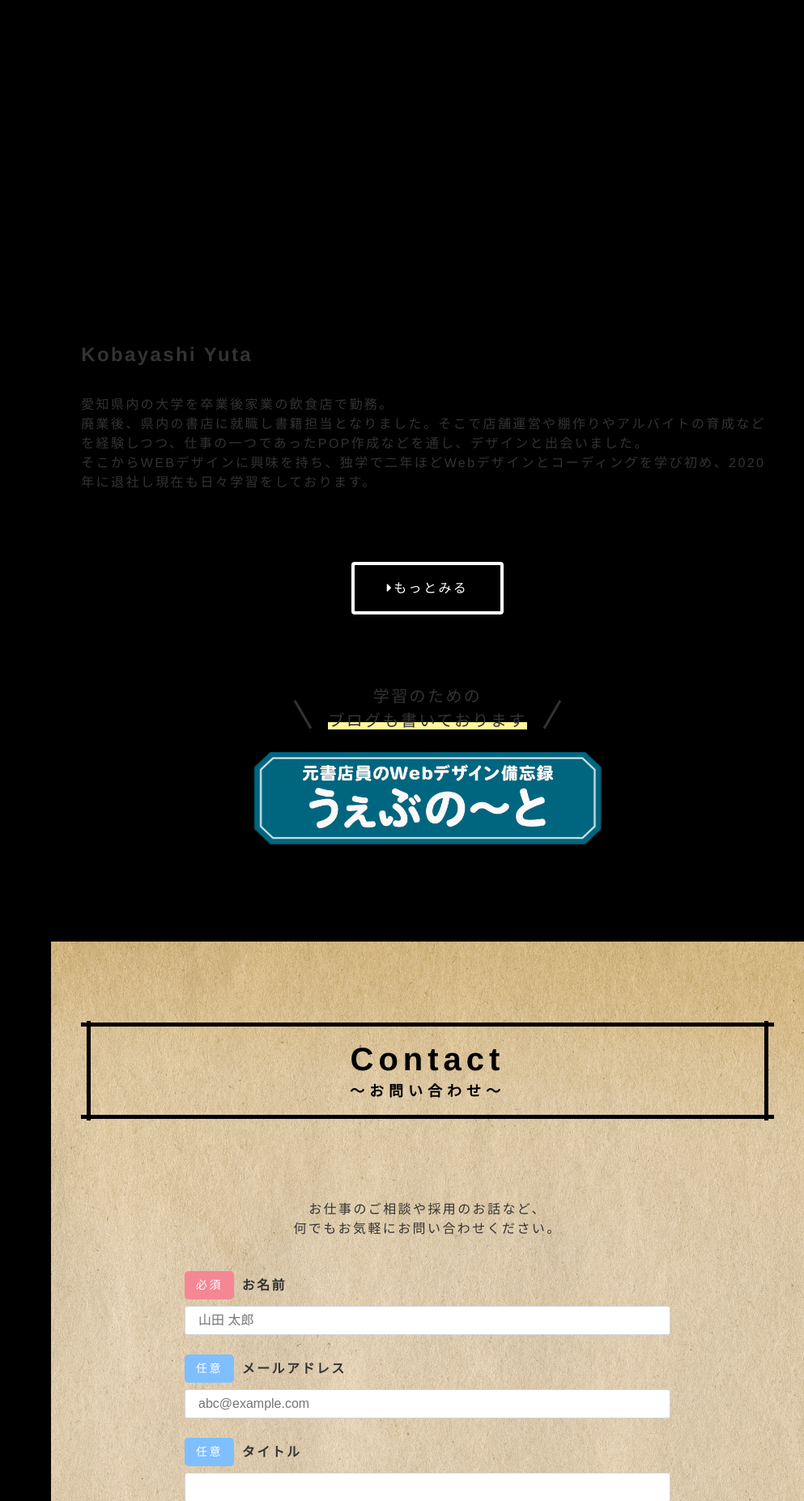
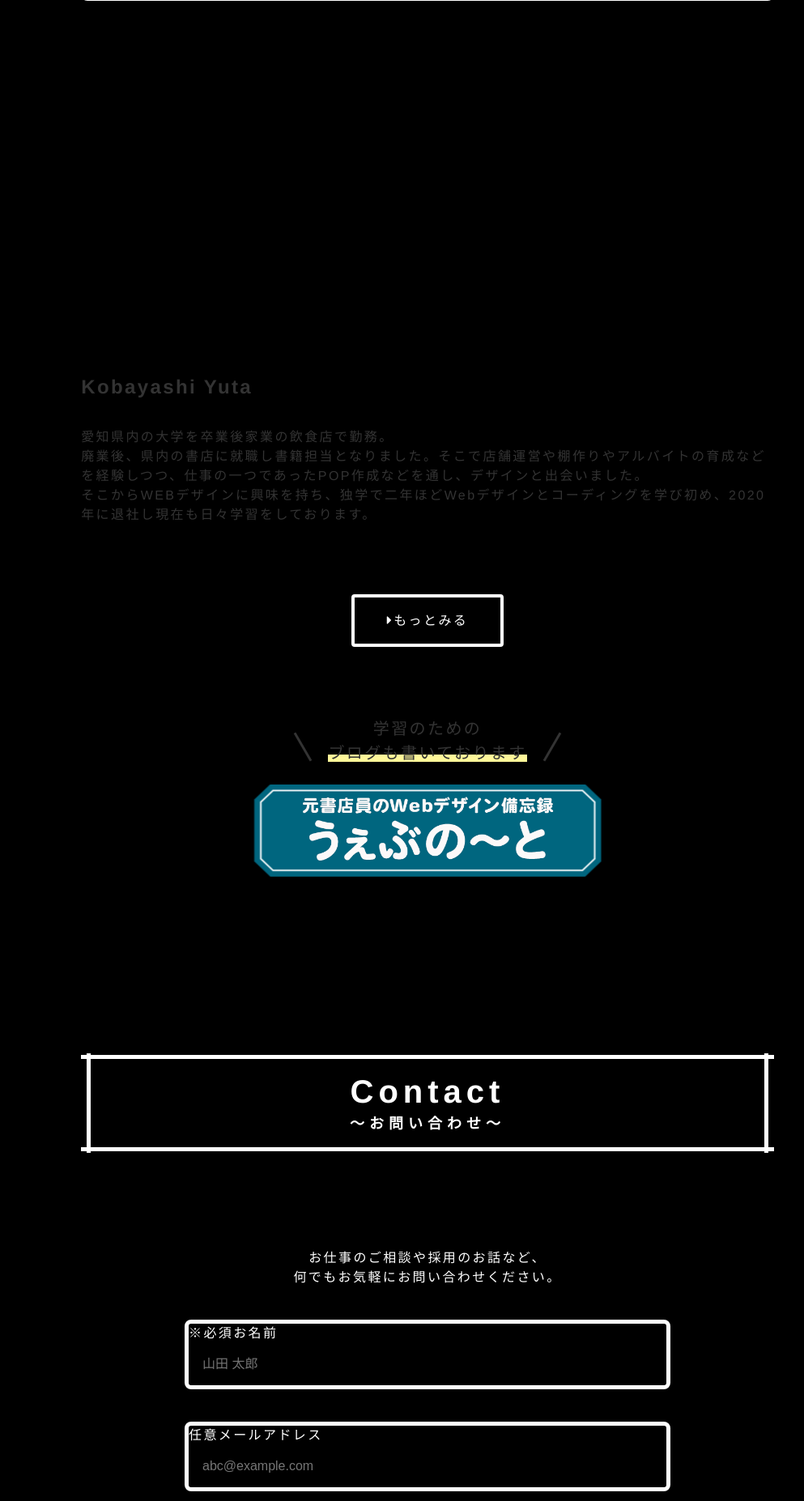
Before and after one commit to kbo580/new-portfolio, a PHP site: page /top.html in a window 1280 px wide. Shown: the part 4239-6093 px from the top of the page at 81% size, without its empty margins (287-1280 px from the left). Run offline with PHP 8.4, Linux system fonts and the light colour scheme; style sheets or scripts are compiled from the project's sources.

Commit message:
Add files via upload

```diff
--- a/css/styles.css
+++ b/css/styles.css
@@ -12,6 +12,12 @@ body, h1, h2, h3, h4, h5, p, ul, li, ol, dl, dt, dd, figure, input, textarea {
   -webkit-text-size-adjust: 100%;
   list-style: none;
   border-radius: 0;
+}
+
+input[type="text"],
+input[type="submit"],
+input[type="button"] {
+  -webkit-appearance: none;
 }
 
 a {
@@ -61,7 +67,6 @@ section {
   position: relative;
 }
 
-/* 偶数番目のセクション */
 .pc-wrapper .contents-wrapper {
   display: -webkit-box;
   display: -ms-flexbox;
@@ -102,6 +107,17 @@ section {
 
 .section-heading:after {
   right: 7px;
+}
+
+/* 偶数番目のセクションの見出し */
+section:nth-of-type(even) .section-heading {
+  color: #fff;
+  border-top: solid 5px #fff;
+  border-bottom: solid 5px #fff;
+}
+
+section:nth-of-type(even) .section-heading::before, section:nth-of-type(even) .section-heading:after {
+  background-color: #fff;
 }
 
 /* セクションの小見出し */
@@ -220,7 +236,7 @@ section {
   }
   /* セクションの見出し */
   .section-heading {
-    margin-bottom: 100px;
+    margin-bottom: 120px;
   }
 }
 
@@ -745,14 +761,7 @@ footer .copy {
 /*---- レイアウトここまで ----*/
 /* セクションの見出し */
 .skill .section-heading {
-  color: #fff;
-  border-top: solid 5px #fff;
-  border-bottom: solid 5px #fff;
   margin-bottom: 80px;
-}
-
-.skill .section-heading::before, .skill .section-heading:after {
-  background-color: #fff;
 }
 
 /* サービスの画像 */
@@ -981,91 +990,83 @@ footer .copy {
 /* -------------------------------------------- */
 /* コンタクトページ */
 /* -------------------------------------------- */
+/*---- レイアウトここから ----*/
+.form-wrapper {
+  width: 100%;
+  margin: 0 auto;
+}
+
+.form-parts {
+  margin-bottom: 30px;
+}
+
+/*---- レイアウトここまで ----*/
 .contact {
-  background: url(../images/contact-bg.jpg) center/cover no-repeat;
-}
-
-.contact .contact-greet {
+  background: #000;
+  color: #fff;
+}
+
+/* 冒頭の挨拶文 */
+.contact-greet {
   margin-bottom: 24px;
   text-align: center;
 }
 
-.contact .form-wrapper {
-  width: 100%;
-  margin: 0 auto;
-}
-
-/* ラベル */
-.form-wrapper .form-parts .label-wrapper {
-  display: -webkit-box;
-  display: -ms-flexbox;
-  display: flex;
-  -webkit-box-align: center;
-      -ms-flex-align: center;
-          align-items: center;
-  margin-bottom: 8px;
-  /* マーク */
-  /* 必須マーク */
-  /* 任意マーク */
-}
-
-.form-wrapper .form-parts .label-wrapper .label {
-  color: #fff;
-  margin-right: 10px;
-  padding: 0.5em 1em;
-  border-radius: 5px;
-  font-size: 12px;
-}
-
-.form-wrapper .form-parts .label-wrapper .must {
-  background: #f58694;
-}
-
-.form-wrapper .form-parts .label-wrapper .free {
-  background: #7fbfff;
-}
-
-.form-wrapper .form-parts .label-wrapper label {
-  font-weight: bold;
-}
-
 /* フォーム部品 */
-.form-wrapper .form-parts {
-  margin-bottom: 1.5em;
-}
-
-.form-wrapper .form-parts input[type="text"],
-.form-wrapper .form-parts input[type="email"],
-.form-wrapper .form-parts textarea {
-  width: 100%;
-  padding: 0.5em 1em;
-  border: 1px solid #d0d5d8;
+.form-parts {
+  position: relative;
+  border: 5px solid #fff;
+  border-radius: 8px;
+}
+
+.form-parts .title-label {
+  font-size: 0.875rem;
+}
+
+.form-parts input[type="text"],
+.form-parts input[type="email"],
+.form-parts textarea {
+  width: 100%;
+  display: block;
+  padding: 1em;
+  border: 1px solid transparent;
+  background-color: inherit;
+  color: inherit;
   border-radius: 3px;
   font-size: 14px;
 }
 
-.form-wrapper .form-parts textarea {
+.form-parts textarea {
   height: 200px;
 }
 
-.form-wrapper .form-parts input[type="submit"] {
-  height: 100%;
-  border-radius: 6px;
-  border: 2px solid #333;
-  background-color: #fff;
+.acceptance {
+  margin-bottom: 60px;
+}
+
+.must::before {
+  content: "※";
+}
+
+.rpg-btn_submit {
+  width: 200px;
+  margin: 0 auto;
+  max-width: 100%;
+  background-color: #000;
+  display: block;
+  color: #fff;
+  padding: 20px;
+  line-height: 1;
+  text-align: center;
   -webkit-transition: all .4s;
   transition: all .4s;
-  color: #333;
-}
-
-.form-wrapper .form-parts input[type="submit"]:hover {
-  background-color: #808080;
-  color: #fff;
-  border: 2px solid #808080;
-}
-
-.form-wrapper .form-parts.acceptance {
-  margin-bottom: 60px;
+  font-size: 1rem;
+  border-radius: 4px;
+  border: 4px solid #fff;
+}
+
+.rpg-btn_submit:hover {
+  opacity: .6;
 }
 
 /* contact form7用 */
@@ -1087,24 +1088,25 @@ span.wpcf7-not-valid-tip::before {
 }
 
 @media (min-width: 575px) {
-  .contact .form-wrapper {
+  /*---- レイアウトここから ----*/
+  .form-wrapper {
     max-width: 600px;
     margin: 0 auto;
   }
+  .form-parts {
+    margin-bottom: 40px;
+  }
+  /*---- レイアウトここまで ----*/
 }
 
 @media (min-width: 1025px) {
   .contact .contact-greet {
     margin-bottom: 40px;
   }
-  /* ラベル */
-  .form-wrapper .form-parts .label-wrapper {
-    /* マーク */
-  }
-  .form-wrapper .form-parts .label-wrapper .label {
-    font-size: 14px;
-  }
   /* フォーム部品 */
+  .form-wrapper .form-parts .title-label {
+    font-size: 1rem;
+  }
   .form-wrapper .form-parts input[type="text"],
   .form-wrapper .form-parts input[type="email"],
   .form-wrapper .form-parts textarea {
--- a/css/styles.scss
+++ b/css/styles.scss
@@ -17,6 +17,12 @@ body,h1,h2,h3,h4,h5,p,ul,li,ol,dl,dt,dd,figure,input,textarea {
 	border-radius: 0;
 }
 
+input[type="text"],
+input[type="submit"],
+input[type="button"]{
+-webkit-appearance: none;
+}
+
 a {
   color: inherit;
   text-decoration: none;
@@ -26,7 +32,6 @@ img{
   max-width:100%;
   vertical-align: bottom;
 }
-
 
 /* 色の設定 */
 $textColorA: #333;
@@ -84,15 +89,6 @@ section{
   padding: 70px 0 100px;
   position:  relative;
   // background-color: #000;
-}
-
-/* 偶数番目のセクション */
-section:nth-child(even){
-  // background-color: $backgroundColorB;
-  // background-color: #CFCEAF;
-  // background-color: #fafafa;
-  // background-color: #000;
-  // background: url(../images/18sa.jpg) center / cover no-repeat;
 }
 
 .pc-wrapper{
@@ -136,6 +132,17 @@ section:nth-child(even){
   }
 }
 
+/* 偶数番目のセクションの見出し */
+section:nth-of-type(even) .section-heading{
+  color: #fff;
+  border-top: solid 5px #fff;
+  border-bottom: solid 5px #fff;
+  &::before,
+  &:after{
+    background-color: #fff;
+  }
+}
+
 /* セクションの小見出し */
 .section-heading-sub-title{
   display: block;
@@ -252,7 +259,7 @@ section:nth-child(even){
 
   /* セクションの見出し */
   .section-heading{
-    margin-bottom: 100px;
+    margin-bottom: 120px;
   }
 }
 
@@ -777,14 +784,7 @@ footer{
 /* セクションの見出し */
 .skill{
   .section-heading{
-    color: #fff;
-    border-top: solid 5px #fff;
-    border-bottom: solid 5px #fff;
     margin-bottom: 80px;
-    &::before,
-    &:after{
-      background-color: #fff;
-    }
   }
 }
 
@@ -1022,62 +1022,46 @@ footer{
 /* -------------------------------------------- */
 /* コンタクトページ */
 /* -------------------------------------------- */
+/*---- レイアウトここから ----*/
+.form-wrapper{
+  width: 100%;
+  margin: 0 auto;
+}
+
+.form-parts{
+  margin-bottom: 30px;
+}
+/*---- レイアウトここまで ----*/
+
 .contact{
-  background: url(../images/contact-bg.jpg) center / cover no-repeat;
+  background: #000;
+  color: #fff;
+}
+
+/* 冒頭の挨拶文 */
 .contact-greet{
   margin-bottom: 24px;
   text-align: center;
 }
-  .form-wrapper{
-    width: 100%;
-    margin: 0 auto;
-  }
-}
-
-/* ラベル */
-.form-wrapper{
+
+/* フォーム部品 */
 .form-parts{
-    .label-wrapper{
-      display: flex;
-      align-items: center;
-      margin-bottom: 8px;
-
-      /* マーク */
-      .label{
-        color: #fff;
-        margin-right: 10px;
-        padding: 0.5em 1em;
-        border-radius: 5px;
-        font-size: 12px;
-      }
-
-      /* 必須マーク */
-      .must{
-        background: #f58694;
-      }
-
-      /* 任意マーク */
-      .free{
-        background: #7fbfff;
-      }
-
-      label{
-        font-weight: bold;
-      }
-    }
-  }
-}
-
-/* フォーム部品 */
-.form-wrapper{
-  .form-parts{
-    margin-bottom: 1.5em;
+  position: relative;
+  @include border;
+
+  .title-label{
+    font-size: rem(14);
+  }
+
   input[type="text"],
   input[type="email"],
   textarea{
     width: 100%;
-      padding: 0.5em 1em;
-      border: 1px solid #d0d5d8;
+    display: block;
+    padding: 1em;
+    border: 1px solid transparent;
+    background-color: inherit;
+    color: inherit;
     border-radius: 3px;
     font-size: 14px;
   }
@@ -1086,24 +1070,33 @@ footer{
     height: 200px;
   }
 
-    input[type="submit"] {
-      height: 100%;
-      border-radius: 6px;
-      border: 2px solid $textColorA;
-      background-color: #fff;
+}
+
+.acceptance{
+  margin-bottom: 60px;
+}
+
+.must::before{
+  content: "※";
+}
+
+.rpg-btn_submit{
+  width: 200px;
+  margin: 0 auto;
+  max-width: 100%;
+  background-color: #000;
+  display: block;
+  color: #fff;
+  padding: 20px;
+  line-height: 1;
+  text-align: center;
   transition: all .4s;
-      color: $textColorA;
-    }
-
-    input[type="submit"]:hover{
-      background-color: $textColorC;
-      color: #fff;
-      border: 2px solid $textColorC;
-    }
-
-    &.acceptance{
-      margin-bottom: 60px;
-    }
+  font-size: rem(16);
+  border-radius: 4px;
+  border: 4px solid #fff;
+
+  &:hover{
+    opacity: .6;
   }
 }
 
@@ -1126,37 +1119,34 @@ span.wpcf7-not-valid-tip {
 }
 
 @media (min-width: 575px) {
-  .contact{
+  /*---- レイアウトここから ----*/
   .form-wrapper{
     max-width: 600px;
     margin: 0 auto;
   }
-  }
+
+  .form-parts{
+    margin-bottom: 40px;
+  }
+  /*---- レイアウトここまで ----*/
+
 }
 
 @media (min-width: 1025px) {
+
   .contact{
     .contact-greet{
       margin-bottom: 40px;
     }
   }
 
-  /* ラベル */
-  .form-wrapper{
-    .form-parts{
-      .label-wrapper{
-
-        /* マーク */
-        .label{
-          font-size: 14px;
-        }
-      }
-    }
-  }
-
   /* フォーム部品 */
   .form-wrapper{
     .form-parts{
+      .title-label{
+        font-size: rem(16);
+      }
+
       input[type="text"],
       input[type="email"],
       textarea{
```
Also changed, not shown: 1 other file. Lines whose indentation alone changed are shown as unchanged.
